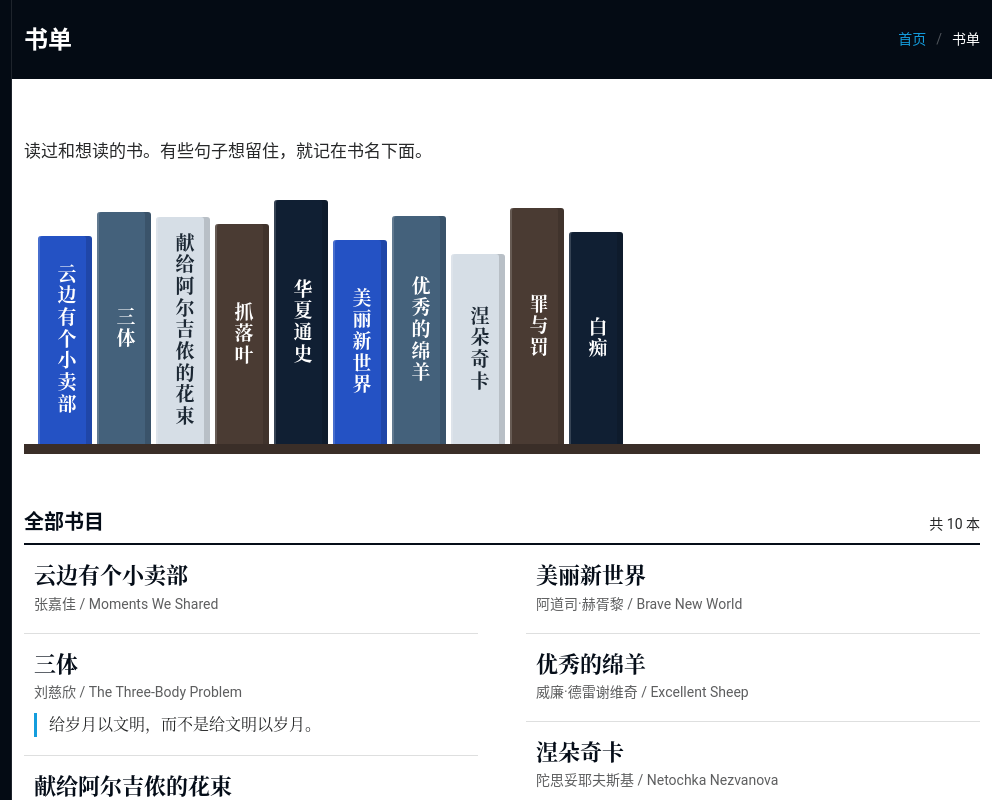
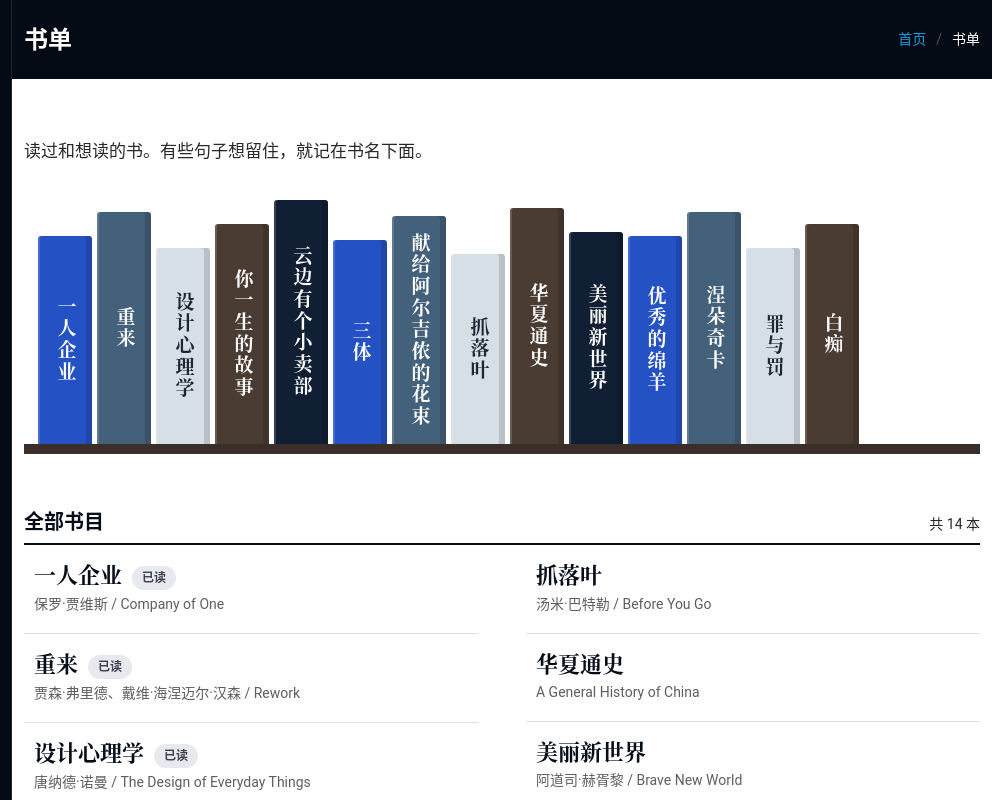
Before and after one commit to Adamchen566/jiashaochen.github.io, an Astro site: page /jiashaochen.github.io/books in a window 1280 px wide. Shown: the top 801 px of the page, 288-1280 px from the left. Built offline with nearby package versions, Linux system fonts and the light colour scheme; Astro itself is replaced by a stand-in of ours.

Commit message:
Books: add four read books at the front and a read mark
一人企业, 重来, 设计心理学, 你一生的故事

Co-Authored-By: Claude Fable 5.2 <noreply@anthropic.com>

```diff
--- a/public/assets/css/main.css
+++ b/public/assets/css/main.css
@@ -2167,6 +2167,13 @@ section,
   margin: 0 0 4px 0;
 }
 
+.book-list h3 .status-badge {
+  font-family: var(--default-font);
+  font-size: 12px;
+  margin-left: 10px;
+  vertical-align: middle;
+}
+
 .book-list .book-meta {
   margin: 0;
   font-size: 14px;
--- a/src/components/BooksPage.astro
+++ b/src/components/BooksPage.astro
@@ -20,6 +20,7 @@ const ui = {
     shelf: '书架',
     list: '全部书目',
     count: (n: number) => `共 ${n} 本`,
+    read: '已读',
   },
   en: {
     site: 'Jiashao Chen',
@@ -30,6 +31,7 @@ const ui = {
     shelf: 'Shelf',
     list: 'All books',
     count: (n: number) => `${n} books`,
+    read: 'Read',
   },
 }[lang];
 
@@ -82,7 +84,7 @@ const spineTitle = (book: (typeof books)[number]) => (lang === 'zh' ? book.title
       <ol class="book-list">
         {books.map(book => (
           <li id={book.slug}>
-            <h3 lang={lang === 'zh' || !book.en ? 'zh-CN' : 'en'}>{spineTitle(book)}</h3>
+            <h3 lang={lang === 'zh' || !book.en ? 'zh-CN' : 'en'}>{spineTitle(book)}{book.read && <span class="status-badge status-done" lang={lang === 'zh' ? 'zh-CN' : 'en'}>{ui.read}</span>}</h3>
             <p class="book-meta">
               {book.author && <span>{book.author[lang]}</span>}
               {lang === 'zh' && book.en && <span lang="en">{book.en}</span>}
--- a/src/data/books.ts
+++ b/src/data/books.ts
@@ -1,5 +1,6 @@
 // Book list shown on /books/ and /en/books/.
 // To add a book: add an entry here. `en` and `author` are optional; `note` is a line you want to keep from it.
+// Set `read: true` for books you have finished; they get a small mark in the list.
 
 type Text = { zh: string; en: string };
 
@@ -10,9 +11,39 @@ export interface Book {
   en?: string;
   author?: Text;
   note?: Text;
+  /** Finished reading. Leave out when unknown. */
+  read?: boolean;
 }
 
 export const books: Book[] = [
+  {
+    slug: 'company-of-one',
+    title: '一人企业',
+    en: 'Company of One',
+    author: { zh: '保罗·贾维斯', en: 'Paul Jarvis' },
+    read: true,
+  },
+  {
+    slug: 'rework',
+    title: '重来',
+    en: 'Rework',
+    author: { zh: '贾森·弗里德、戴维·海涅迈尔·汉森', en: 'Jason Fried, David Heinemeier Hansson' },
+    read: true,
+  },
+  {
+    slug: 'design-of-everyday-things',
+    title: '设计心理学',
+    en: 'The Design of Everyday Things',
+    author: { zh: '唐纳德·诺曼', en: 'Donald Norman' },
+    read: true,
+  },
+  {
+    slug: 'stories-of-your-life',
+    title: '你一生的故事',
+    en: 'Stories of Your Life and Others',
+    author: { zh: '特德·姜', en: 'Ted Chiang' },
+    read: true,
+  },
   {
     slug: 'moments-we-shared',
     title: '云边有个小卖部',
```
